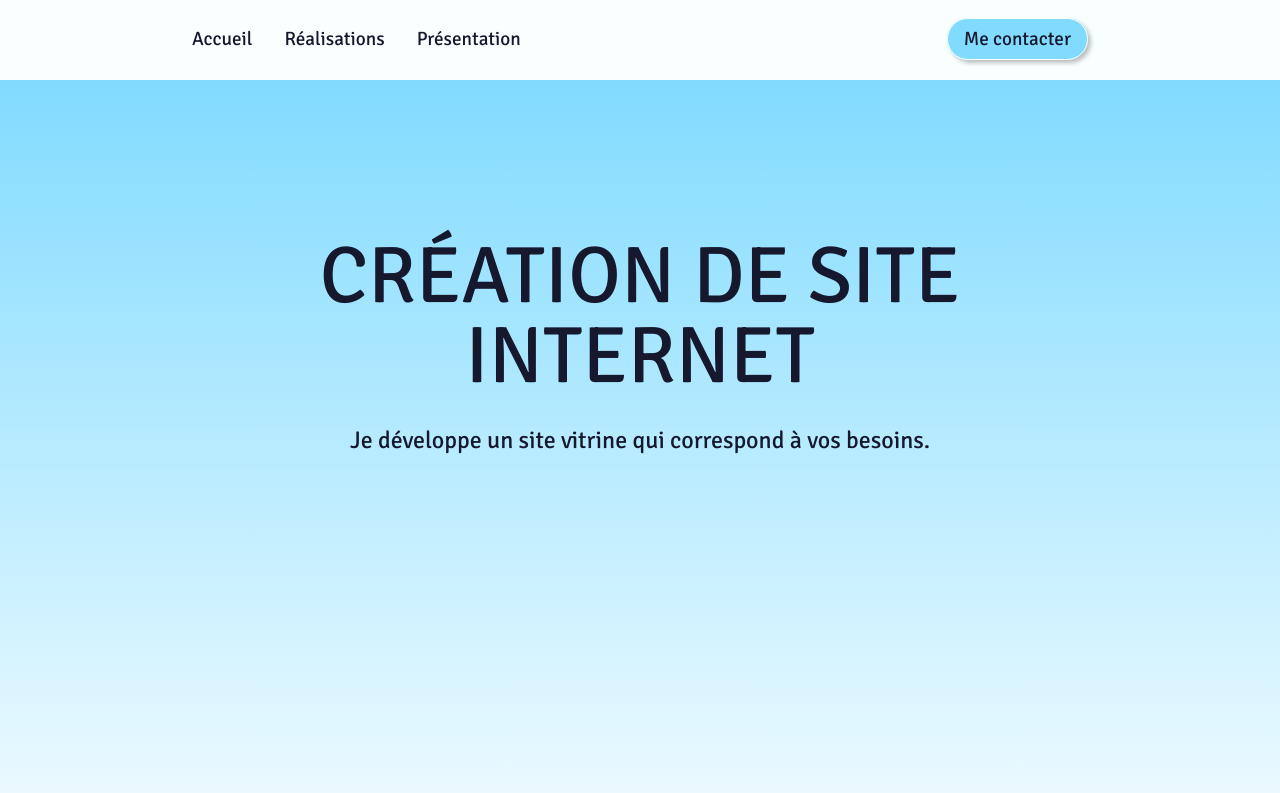
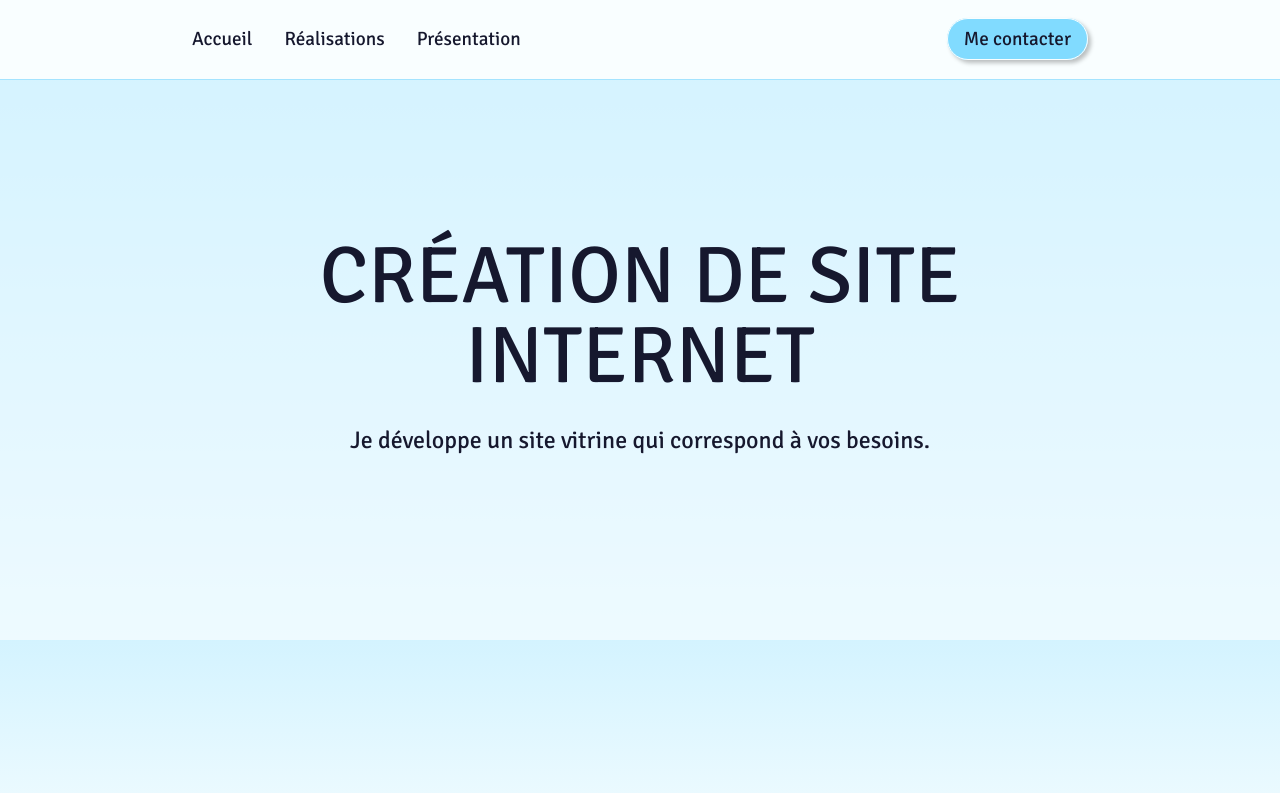
Before and after one commit to thiebautremy/site-perso-nextjs, a Next.js app: page / in a window 1280 px wide. Shown: the top 793 px of the page. Built offline with nearby package versions, Linux system fonts and the light colour scheme.

Commit message:
change header

```diff
--- a/components/Header/HeaderStyle.module.scss
+++ b/components/Header/HeaderStyle.module.scss
@@ -11,6 +11,8 @@
   position: relative;
   height: 35rem;
   padding: var.$gap-medium 0;
+  background-color: rgba(var.$color-bg--light, 0.7);
+
   @media screen and (max-width: var.$screen-phone) {
     height: 25rem;
   }
--- a/components/Navigation/Navigation.module.scss
+++ b/components/Navigation/Navigation.module.scss
@@ -8,6 +8,7 @@
   background-color: var.$color-bg--light;
   color: var.$color-font--dark;
   height: 5rem;
+  border-bottom: 1px solid rgba(var.$color-blue, 0.7);
 
   @media screen and (max-width: 800px) {
     position: relative;
```
